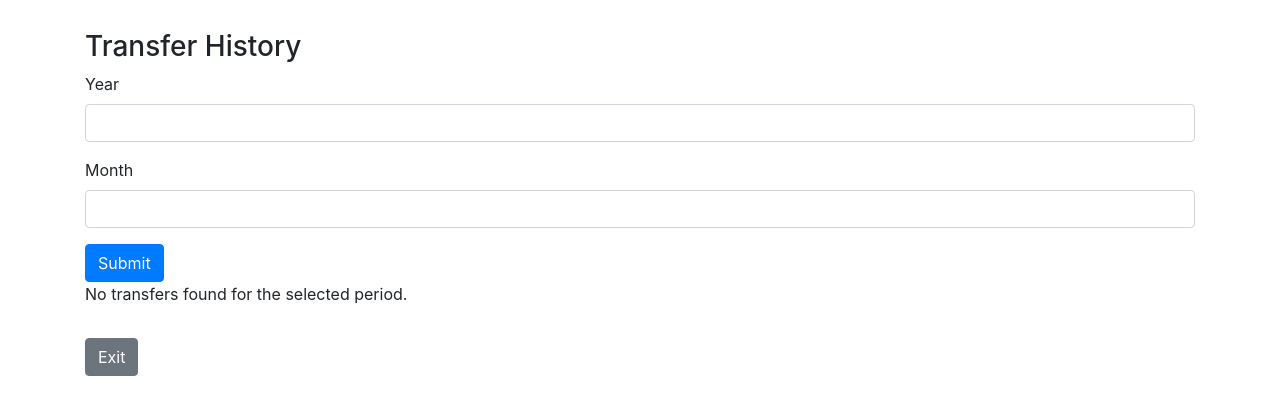
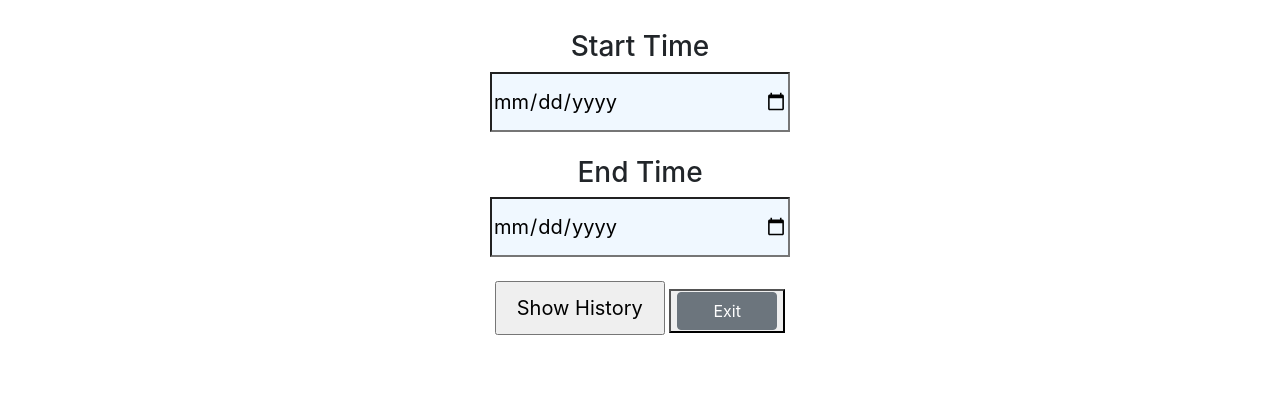
Before and after one commit to Omonjon2004/Finance_project, a Flask app: page /transfer_history in a window 1280 px wide. Shown: the part 46-461 px from the top of the page. Run offline with Flask 3, Linux system fonts and the light colour scheme; the visitor is signed in with stand-in values (Sample User, id 1); some libraries are stand-ins or nearby versions.

Commit message:
feat:all of them update

```diff
--- a/app/forms.py
+++ b/app/forms.py
@@ -1,6 +1,7 @@
 from datetime import datetime
 from flask_wtf import FlaskForm
 from wtforms.fields.choices import SelectField
+from wtforms.fields.datetime import DateField, DateTimeField
 from wtforms.fields.numeric import FloatField, IntegerField
 from wtforms.fields.simple import StringField, SubmitField, PasswordField
 from wtforms.validators import DataRequired, Length, ValidationError, EqualTo, Email, NumberRange
@@ -35,7 +36,7 @@ class LoginForm(FlaskForm):
     def validate_email(self, email):
         user = Users.query.filter_by(email=email.data).first()
         if user is None:
-            raise ValidationError('This email is already in use.')
+            raise ValidationError('Invalid email')
 
 
 class TransferForm(FlaskForm):
@@ -52,14 +53,12 @@ class TransferForm(FlaskForm):
         if not recipient:
             raise ValidationError('This recipient card is unavailable.')
 
-class TransferHistoryForm(FlaskForm):
-    year = IntegerField('Year', validators=[DataRequired(), NumberRange(min=1900, max=2100)])
-    month = IntegerField('Month', validators=[DataRequired(), NumberRange(min=1, max=12)])
-    submit = SubmitField('Submit')
-
-
-
-
 class ConfirmDeleteForm(FlaskForm):
     confirm = SubmitField('Delete Account')
     cancel = SubmitField('Cancel')
+
+
+class TransferHistoryForm(FlaskForm):
+    start_date = DateField('Start Date', format='%m/%d/%Y', validators=[DataRequired()])
+    end_date = DateField('End Date', format='%m/%d/%Y', validators=[DataRequired()])
+    submit = SubmitField('Show History')
--- a/app/models.py
+++ b/app/models.py
@@ -1,3 +1,5 @@
+from sqlalchemy import func
+
 from . import db
 
 class Users(db.Model):
@@ -17,4 +19,4 @@ class Transfer(db.Model):
     sender_card = db.Column(db.String(50), db.ForeignKey('users.card_number'), nullable=False)
     recipient_card = db.Column(db.String(50), db.ForeignKey('users.card_number'), nullable=False)
     balance = db.Column(db.Float, nullable=False)
-    transfer_time = db.Column(db.TIMESTAMP, nullable=False, default=db.func.current_timestamp())
+    transfer_time = db.Column(db.DateTime, nullable=False,default=func.now())
--- a/app/routes.py
+++ b/app/routes.py
@@ -2,18 +2,20 @@ from operator import or_, and_
 
 from app import app, bcrypt, db
 from flask import render_template, flash, redirect, url_for, request, session
-from datetime import datetime
+from datetime import datetime, timedelta
 from app.decarators import login_required
 from app.forms import RegistrationForm, LoginForm, TransferForm, TransferHistoryForm, ConfirmDeleteForm
 from app.models import Users, Transfer
 
+
+@app.route('/')
 @login_required(required=False)
-@app.route('/')
 def home():
     return render_template("home.html")
 
+
+@app.route('/user_menu')
 @login_required(required=True)
-@app.route('/user_menu')
 def user_menu():
     return render_template('user_menu/user_menu.html')
 
@@ -30,8 +32,9 @@ def logout():
     flash(f"{name} user successfully logged out", "success")
     return redirect(url_for("home"))
 
+
+@app.route('/show_balance', methods=['GET', 'POST'])
 @login_required(required=True)
-@app.route('/show_balance', methods=['GET', 'POST'])
 def show_balance():
     user = Users.query.filter_by(id=session['id']).first()
     if request.method == 'GET':
@@ -39,8 +42,9 @@ def show_balance():
     elif request.method == 'POST':
         return redirect(url_for('user_menu'))
 
-@login_required(required=True)
+
 @app.route('/login', methods=['GET', 'POST'])
+# @login_required(required=True)
 def login():
     form = LoginForm()
     if request.method == 'POST':
@@ -59,8 +63,9 @@ def login():
                 return redirect(url_for('login'))
     return render_template('auth/login.html', form=form)
 
+
+@app.route('/delete', methods=['GET', 'POST'])
 @login_required(required=True)
-@app.route('/delete', methods=['GET', 'POST'])
 def delete():
     form = ConfirmDeleteForm()
 
@@ -79,8 +84,9 @@ def delete():
 
 
 
+
+@app.route('/register', methods=['GET', 'POST'])
 @login_required(required=False)
-@app.route('/register', methods=['GET', 'POST'])
 def register():
     form = RegistrationForm()
     if request.method == 'POST':
@@ -104,8 +110,9 @@ def register():
 
 
 
+
+@app.route('/add_balance', methods=['GET', 'POST'])
 @login_required(required=True)
-@app.route('/add_balance', methods=['GET', 'POST'])
 def add_balance():
     user = Users.query.filter_by(id=session['id']).first()
     if request.method == 'GET':
@@ -114,15 +121,16 @@ def add_balance():
         num = request.form.get('num')
         num = int(num)
         if num < 0:
-            flash('Please enter a positive number', 'info')
+            flash('Please enter a positive number', 'danger')
         elif num:
             user.card_balance += num
             db.session.commit()
             flash('Balance successfully added!', 'success')
         return redirect(url_for('user_menu'))
 
+
+@app.route('/transfer_money', methods=['GET', 'POST'])
 @login_required(required=True)
-@app.route('/transfer_money', methods=['GET', 'POST'])
 def transfer_money():
     transfer = TransferForm()
     recipient = None
@@ -175,34 +183,34 @@ def transfer_money():
 @app.route("/transfer_history", methods=["GET", "POST"])
 @login_required(required=True)
 def transfer_history():
-    form = TransferHistoryForm()
-    user_id = session.get('id')
-    user = Users.query.get(user_id)
+    kirim = []
+    chiqim = []
 
-    if form.validate_on_submit():
-        year = int(form.year.data)
-        month = int(form.month.data)
+    if request.method == 'POST':
+        start_date_str = request.form.get('start_date')
+        end_date_str = request.form.get('end_date')
 
-        start_date = datetime(year, month, 1)
-        if month == 12:
-            end_date = datetime(year + 1, 1, 1)
-        else:
-            end_date = datetime(year, month + 1, 1)
+        if start_date_str and end_date_str:
+            start_date = datetime.strptime(start_date_str, '%Y-%m-%d')
+            end_date = datetime.strptime(end_date_str, '%Y-%m-%d') + timedelta(days=1)
 
-        transfers = Transfer.query.filter(
-            or_(
-                Transfer.sender_card == user.card_number,
-                Transfer.recipient_card == user.card_number
-            ),
-            and_(
-                Transfer.transfer_time >= start_date,
-                Transfer.transfer_time < end_date
-            )
-        ).all()
+            user_id = session.get('id')
+            user = Users.query.get(user_id)
 
-        kirim = [t for t in transfers if t.recipient_card == user.card_number]
-        chiqim = [t for t in transfers if t.sender_card == user.card_number]
+            transfers = Transfer.query.filter(
+                or_(
+                    Transfer.sender_card == user.card_number,
+                    Transfer.recipient_card == user.card_number
+                ),
+                and_(
+                    Transfer.transfer_time >= start_date,
+                    Transfer.transfer_time < end_date
+                )
+            ).all()
 
-        return render_template("user_menu/transfer_history.html", kirim=kirim, chiqim=chiqim, form=form)
+            kirim = [t for t in transfers if t.recipient_card == user.card_number]
+            chiqim = [t for t in transfers if t.sender_card == user.card_number]
 
-    return render_template("user_menu/transfer_history.html", form=form)
+            return render_template("user_menu/transfer_history.html", kirim=kirim, chiqim=chiqim)
+
+    return render_template("user_menu/transfer_history.html")
--- a/app/templates/user_menu/transfer_history.html
+++ b/app/templates/user_menu/transfer_history.html
@@ -3,38 +3,40 @@
 {% block title %} Transfer History {% endblock %}
 
 {% block body %}
-<div class="container">
-    <h3>Transfer History</h3>
 <form method="post">
-        <div class="form-group">
-            <label for="year">Year</label>
-            {{ form.year(class="form-control") }}
+    <div style="text-align: center">
+        <h3>Start Time</h3>
+        <input type="date" name="start_date" style="background:aliceblue; width: 300px; height: 60px; font-size: 20px" required>
+        <br><br>
+        <h3>End Time</h3>
+        <input type="date" name="end_date" style="background:aliceblue; width: 300px; height: 60px; font-size: 20px" required>
+        <br><br>
+        <input type="submit" value="Show History" style="font-size: 20px; padding: 10px 20px;">
+         <button><a href="{{ url_for('user_menu') }}" class="btn btn-secondary" style="width: 100px;height: 5 0px">Exit</a></button>
     </div>
-        <div class="form-group">
-            <label for="month">Month</label>
-            {{ form.month(class="form-control") }}
-        </div>
-        {{ form.submit(class="btn btn-primary") }}
 </form>
 
 {% if kirim or chiqim %}
-    <h4>Kirim</h4>
+    {% if kirim %}
+        <h4 style="color: green;">Kirim</h4>
         <ul>
             {% for transfer in kirim %}
-        <li>Amount: {{ transfer.balance }} - From: {{ transfer.sender_card }} - Date: {{ transfer.transfer_time }}</li>
+                <li>Amount: {{ transfer.balance }} - From: {{ transfer.sender.first_name }} {{ transfer.sender.last_name }} - Date: {{ transfer.transfer_time.strftime('%m/%d/%Y') }}</li>
             {% endfor %}
         </ul>
+    {% endif %}
 
-    <h4>Chiqim</h4>
+    {% if chiqim %}
+        <h4 style="color: red;">Chiqim</h4>
         <ul>
             {% for transfer in chiqim %}
-        <li>Amount: {{ transfer.balance }} - To: {{ transfer.recipient_card }} - Date: {{ transfer.transfer_time }}</li>
+                <li>Amount: {{ transfer.balance }} - To: {{ transfer.recipient.first_name }} {{ transfer.recipient.last_name }} - Date: {{ transfer.transfer_time.strftime('%m/%d/%Y') }}</li>
             {% endfor %}
         </ul>
+    {% endif %}
 {% else %}
-    <p>No transfers found for the selected period.</p>
+    {% if request.method == 'POST' %}
+        <p>No transfers found for the selected period. Please check the dates and try again.</p>
     {% endif %}
-
-    <a href="{{ url_for('user_menu') }}" class="btn btn-secondary mt-3">Exit</a>
-</div>
+{% endif %}
 {% endblock %}
```
Also changed, not shown: 1 other file. Lines whose indentation alone changed are shown as unchanged.
